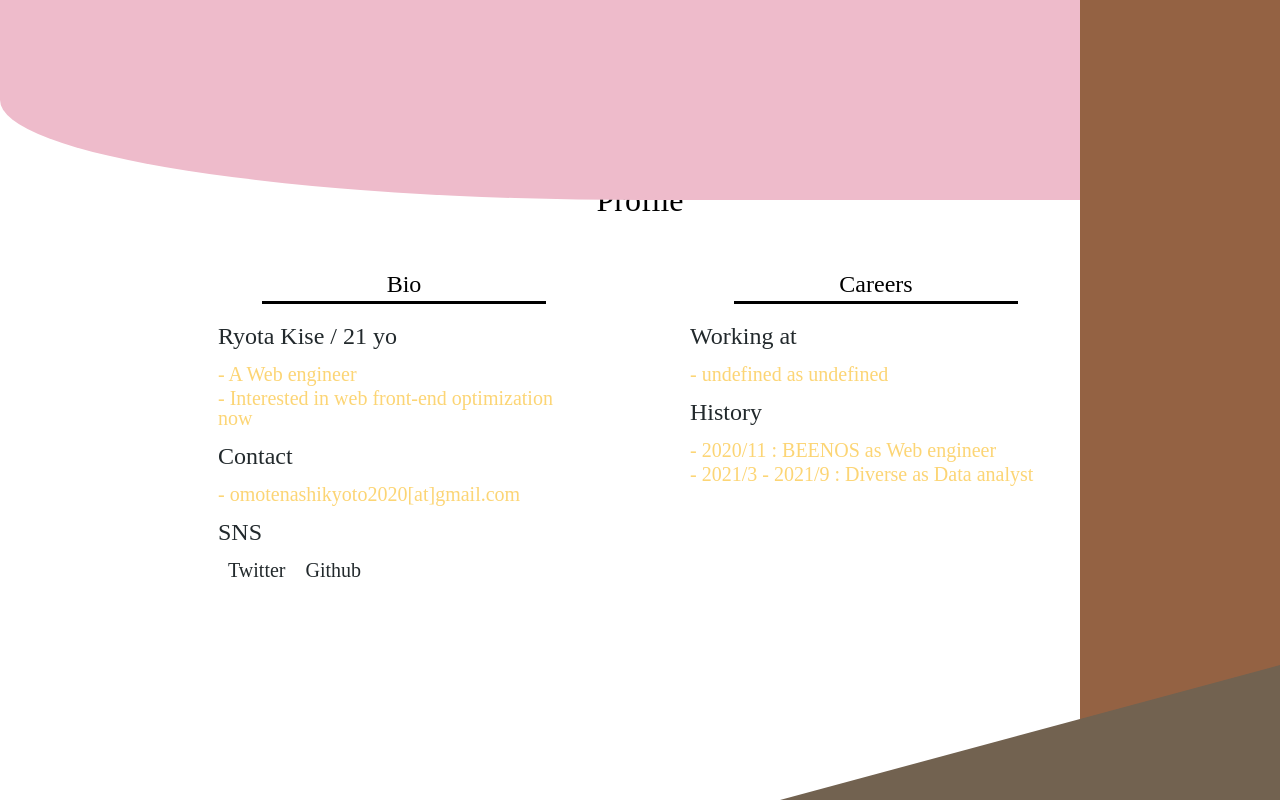
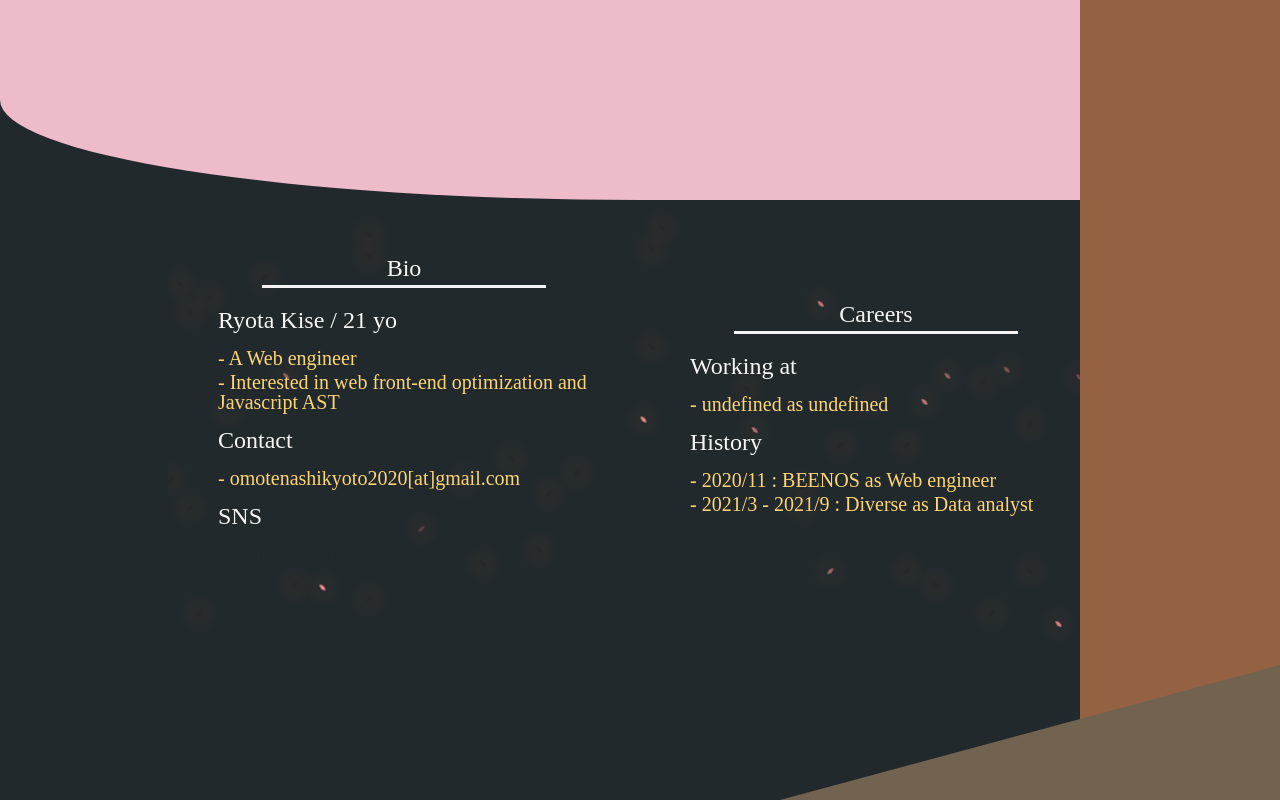
Before and after one commit to mmmommm/mmmommm.github.io, a Next.js app: page / in a window 1280 px wide. Built offline with nearby package versions, Linux system fonts and the light colour scheme.

Commit message:
add sakura falling animation

```diff
--- a/src/components/Flame/Frame.tsx
+++ b/src/components/Flame/Frame.tsx
@@ -1,6 +1,9 @@
 import * as React from 'react';
 import styled from 'styled-components';
 import { mediaQueries } from '../../utils/mediaQueries';
+import { whiteColor } from '../../variables';
+import { Petal1, Petal2 } from '../animation/sakura';
+import { Container } from '../Container';
 
 export interface Props {
   title: string;
@@ -14,10 +17,13 @@ export interface Props {
   };
 }
 
-const Box = styled.div`
+const Box = styled(Container)`
+  color: ${whiteColor};
+  position: relative;
   display: flex;
-  padding: 16px 0;
+  padding: 20px 0;
   width: 80%;
+  overflow: hidden;
 
   ${mediaQueries.pcSize`
     flex-direction: column;
@@ -31,7 +37,7 @@ const Section = styled.section`
   max-size: 50%;
 
   ${mediaQueries.pcSize`
-    max-width: 100%%;
+    max-width: 100%;
   `};
 `;
 
@@ -49,8 +55,15 @@ const SectionBox = styled.div`
 
 export const Flame: React.FC<Props> = ({ title, left, right }) => (
   <>
-    <h2>{title}</h2>
-    <Box>
+    <Box className="Hero">
+      <div>
+        {[...Array(29)].map((_, i) => (
+          <Petal1 key={i} />
+        ))}
+        {[...Array(29)].map((_, i) => (
+          <Petal2 key={i} />
+        ))}
+      </div>
       <Section>
         <SectionTitle>{left.title}</SectionTitle>
         <SectionBox className="transition">{left.children}</SectionBox>
--- a/src/components/Profile/Profile.tsx
+++ b/src/components/Profile/Profile.tsx
@@ -1,13 +1,12 @@
 import * as React from 'react';
 import styled from 'styled-components';
 import { Container as ContainerComponent } from '../Container';
-import { mainColor, blackColor } from '../../variables';
+import { mainColor, whiteColor, blackColor } from '../../variables';
 import { Link } from '../atoms/Link';
 import { Flame } from '../Flame';
 
 const Container = styled(ContainerComponent)`
-  background: #fff;
-  flex-direction: column;
+  background: ${blackColor};
 `
 
 const SNS = styled.div`
@@ -21,7 +20,7 @@ const P = styled.p`
 `;
 
 const H3 = styled.h3`
-  color: ${blackColor};
+  color: ${whiteColor};
 `;
 
 export const Profile: React.VFC = () => {
@@ -48,7 +47,6 @@ export const Profile: React.VFC = () => {
     { url: "https://twitter.com/kissessenose", service: "Twitter" },
     { url: "https://github.com/mmmommm", service: "Github" },
   ]
-  const avatar = ""
   return (
     <Container className="profile">
       <Flame
@@ -59,7 +57,7 @@ export const Profile: React.VFC = () => {
             <>
               <H3>Ryota Kise / 21 yo</H3>
               <P>- A Web engineer</P>
-              <P>- Interested in web front-end optimization now</P>
+              <P>- Interested in web front-end optimization and Javascript AST</P>
               <H3>Contact</H3>
               <P>- omotenashikyoto2020[at]gmail.com</P>
               <H3>SNS</H3>
--- a/src/components/animation/sakura.tsx
+++ b/src/components/animation/sakura.tsx
@@ -1,2 +1,61 @@
-import React from 'react';
 import styled, { keyframes } from 'styled-components';
+import { getRandomInt } from '../../utils/getRandomInt';
+import { sakuraColor } from '../../variables';
+
+
+const petalAnimation = keyframes`
+  0% {
+    background-color: ${sakuraColor};
+    width: 6px;
+    height:6px;
+    box-shadow: 0px 0px 20px ${sakuraColor};
+  }
+  20% {
+    transform: translate(${getRandomInt(70, 120)}px, ${getRandomInt(10,20)}px);
+  }
+  40% {
+    transform: translate(${getRandomInt(0, 60)}px, ${getRandomInt(21, 50)}px);
+  }
+  60% {
+    transform: translate(${getRandomInt(70, 150)}px, ${getRandomInt(51, 80)}px);
+  }
+  80% {
+    transform: translate(${getRandomInt(0, 60)}px, ${getRandomInt(81, 100)}px);
+  }
+  100% {
+    transform: translate(${getRandomInt(60, 100)}px, ${getRandomInt(101, 120)}px);
+  }
+`;
+
+// 花びらの向きを変えるために二つ定義
+export const Petal1 = styled.i`
+  color: ${sakuraColor};
+  position: absolute;
+  height: 6px;
+  width: 6px;
+  border-radius: 150% 0;
+  box-shadow: 0px 0px 20px ${sakuraColor};
+  animation-name: ${petalAnimation};
+  animation-delay: ${() => `${getRandomInt(0, 30)}s`};
+  animation-duration: 10s;
+  animation-iteration-count: infinite;
+  opacity: 1;
+  left: ${() => `calc(${getRandomInt(0, 100)} * 1%)`};
+  top: ${() => `calc(${getRandomInt(0, 80)} * 1%)`};
+`
+
+export const Petal2 = styled.i`
+  color: ${sakuraColor};
+  position: absolute;
+  height: 6px;
+  width: 6px;
+  border-radius: 0 150%;
+  box-shadow: 0px 0px 20px ${sakuraColor};
+  animation-name: ${petalAnimation};
+  animation-delay: ${() => `${getRandomInt(0, 30)}s`};
+  animation-duration: ${() => `calc(${getRandomInt(5, 15)}s + 5s)`};;
+  animation-iteration-count: infinite;
+  opacity: 1;
+  left: ${() => `calc(${getRandomInt(0, 100)} * 1%)`};
+  top: ${() => `calc(${getRandomInt(0, 80)} * 1%)`};
+`
```
